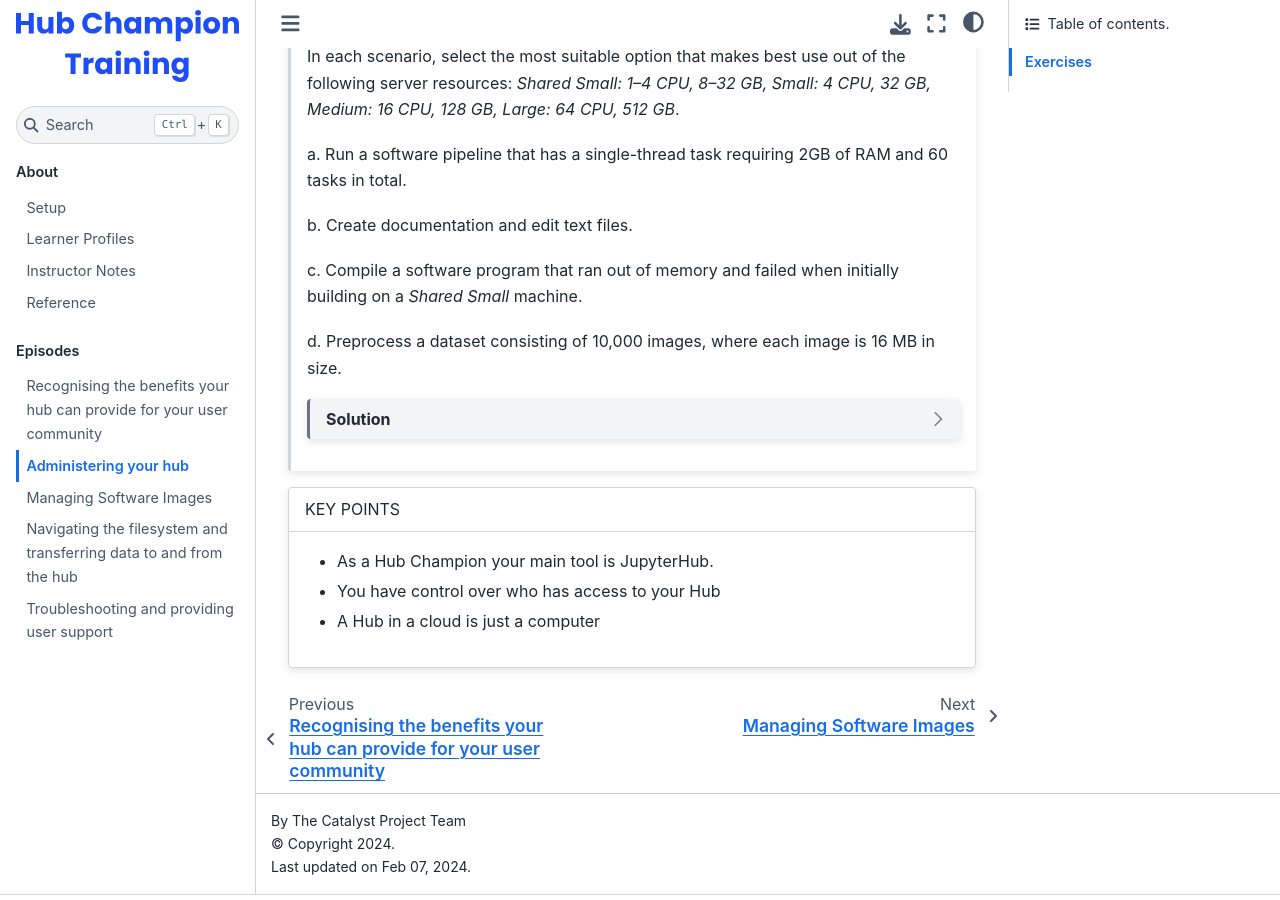
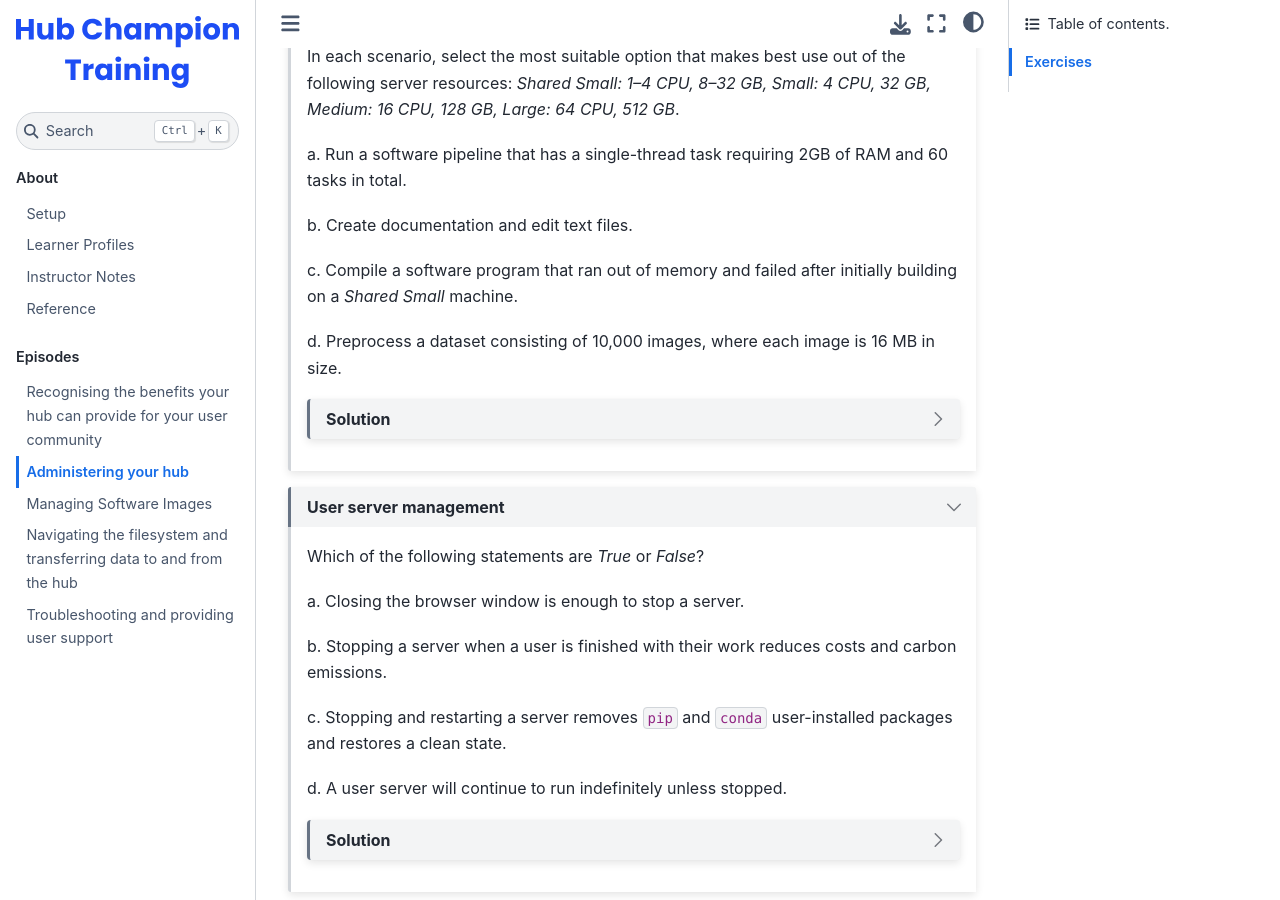
Before and after one commit to czi-catalystproject/hub-champion-training, a Jupyter Book: the page built from episodes/administer_hub.md, in a window 1280 px wide and 900 px high, scrolled down 931 px. Built offline with Jupyter Book 1.0.4 settings and Sphinx 7.4.7 and the Sphinx Book theme 1.1.4, drawn with Linux system fonts in a browser that asks for light colours; nearby versions of some CDN libraries.

Commit message:
Add third exercise

```diff
--- a/episodes/administer_hub.md
+++ b/episodes/administer_hub.md
@@ -56,7 +56,7 @@ a. Run a software pipeline that has a single-thread task requiring 2GB of RAM an
 
 b. Create documentation and edit text files.
 
-c. Compile a software program that ran out of memory and failed when initially building on a *Shared Small* machine.
+c. Compile a software program that ran out of memory and failed after initially building on a *Shared Small* machine.
 
 d. Preprocess a dataset consisting of 10,000 images, where each image is 16 MB in size.
 
@@ -67,7 +67,33 @@ b. *Shared Small: 1–4 CPU* – this is not a computationally intensive task so
 
 c. *Small: 4 CPU, 32 GB* – the task failed on a *Shared Small* machine and we recommend sizing up incrementally if you are unsure of the server resources you need.
 
-d. *Large: 64 CPU, 512 GB* – the total dataset size is $10000 \times 16 = 160 000 \, \mathrm{MB} = 160 \, \mathrm{GB}$, which is too large for the *Medium* machine to hold in memory at once. Alternatively, you could chunk up your dataset and preprocess each batch on a smaller machine, which is much slower. Image preprocessing is often a CPU bound process in deep learning workflows, so a *Large* machine with more CPU cores is appropriate.
+d. *Large: 64 CPU, 512 GB* – the total dataset size is $10000 \times 16 \, \mathrm{MB} = 160 000 \, \mathrm{MB} = 160 \, \mathrm{GB}$, which is too large for the *Medium* machine to hold in memory at once. Alternatively, you could chunk up your dataset and preprocess each batch on a smaller machine, which would be slower. Image preprocessing is often a CPU bound process in deep learning workflows, so a *Large* machine with more CPU cores is best for performance.
+
+:::
+
+::::
+
+::::{dropdown} User server management
+:open:
+
+Which of the following statements are *True* or *False*?
+
+a. Closing the browser window is enough to stop a server.
+
+b. Stopping a server when a user is finished with their work reduces costs and carbon emissions.
+
+c. Stopping and restarting a server removes `pip` and `conda` user-installed packages and restores a clean state.
+
+d. A user server will continue to run indefinitely unless stopped.
+
+:::{dropdown} Solution
+a. *False* – the server will continue to run unless the *Stop my Server* button is clicked or will be automatically culled after 1 hour of inactivity by default.
+
+b. *True* – running a server utilises computational resources that are billed by the cloud provider and consumes energy.
+
+c. *True* – sometimes user-installed packages can introduce software dependency conflicts that can be removed by restarting the server.
+
+d. *False* – servers are culled after 1 hour of inactivity by default. If a user requires a long-running process exceeding this time period, then they should request this through their Hub Champion.
 
 :::
 
```
